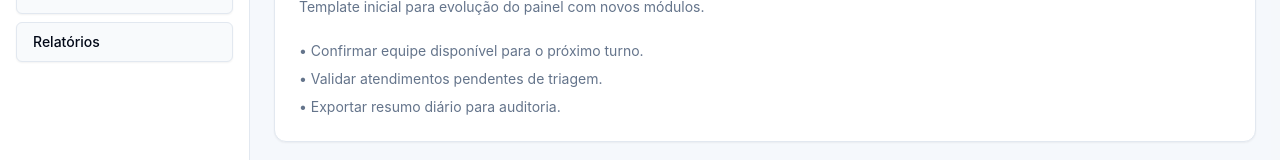
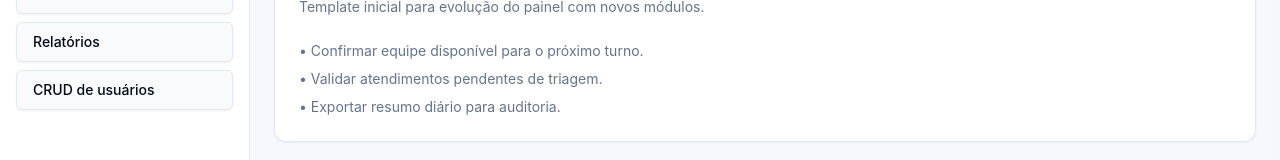
Before and after one commit to BrunoMNoronha/upa-do-tenis-app, a React (Vite) app: page / in a window 1280 px wide. Shown: the part 322-482 px from the top of the page. Built offline with nearby package versions, Linux system fonts and the light colour scheme; the HTML template or start-up script is replaced by a standard one.

Commit message:
Adiciona link para CRUD de usuários no menu lateral

```diff
--- a/src/App.tsx
+++ b/src/App.tsx
@@ -2,12 +2,13 @@ import { Button } from "@/components/ui/button";
 import { Card, CardContent, CardDescription, CardHeader, CardTitle } from "@/components/ui/card";
 
 const itensMenu = [
-  "Visão geral",
-  "Atendimentos",
-  "Pacientes",
-  "Agenda",
-  "Financeiro",
-  "Relatórios",
+  { label: "Visão geral" },
+  { label: "Atendimentos" },
+  { label: "Pacientes" },
+  { label: "Agenda" },
+  { label: "Financeiro" },
+  { label: "Relatórios" },
+  { label: "CRUD de usuários", href: "/usuarios" },
 ];
 
 const indicadores = [
@@ -29,11 +30,16 @@ export default function App() {
           <nav aria-label="Menu lateral principal" className="space-y-2">
             {itensMenu.map((item, indice) => (
               <Button
-                key={item}
+                key={item.label}
                 variant={indice === 0 ? "default" : "outline"}
                 className="w-full justify-start"
+                onClick={() => {
+                  if (item.href) {
+                    window.location.href = item.href;
+                  }
+                }}
               >
-                {item}
+                {item.label}
               </Button>
             ))}
           </nav>
```
